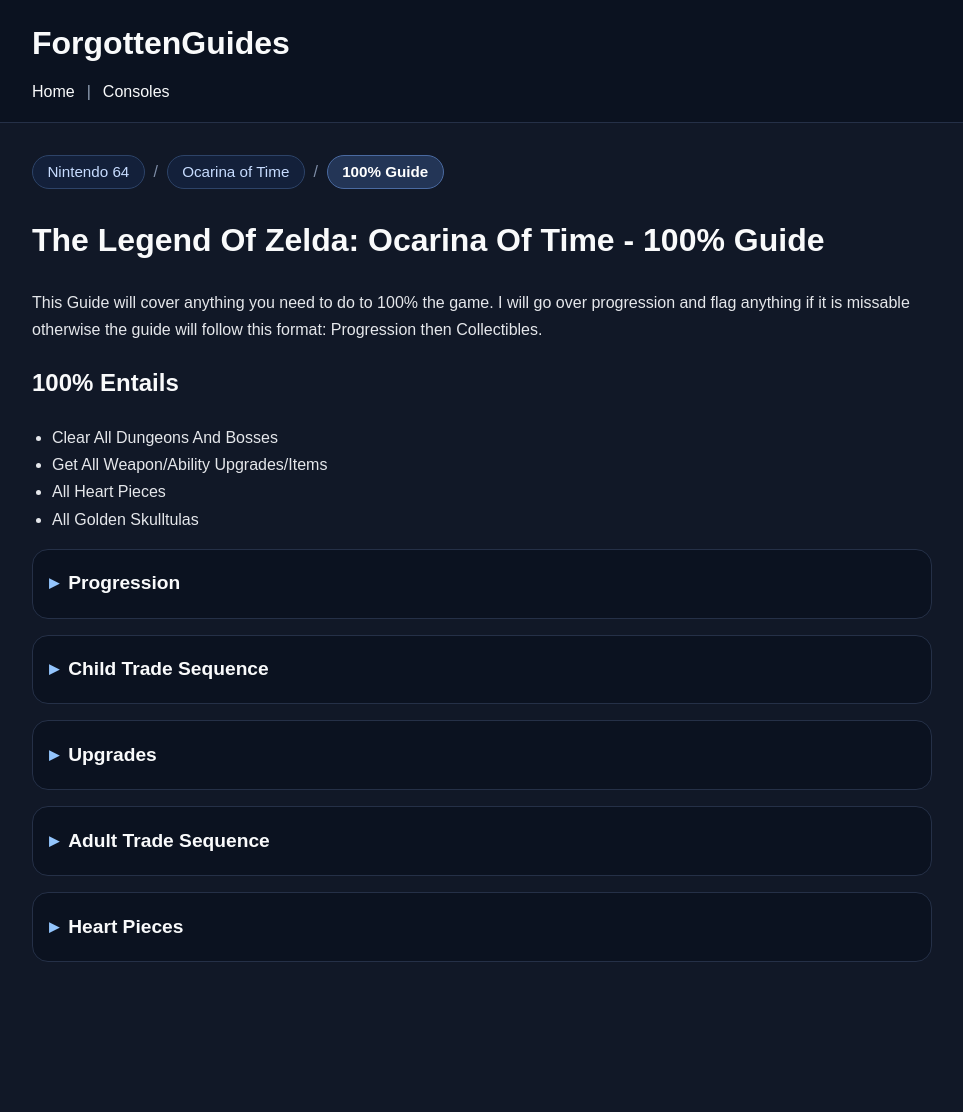
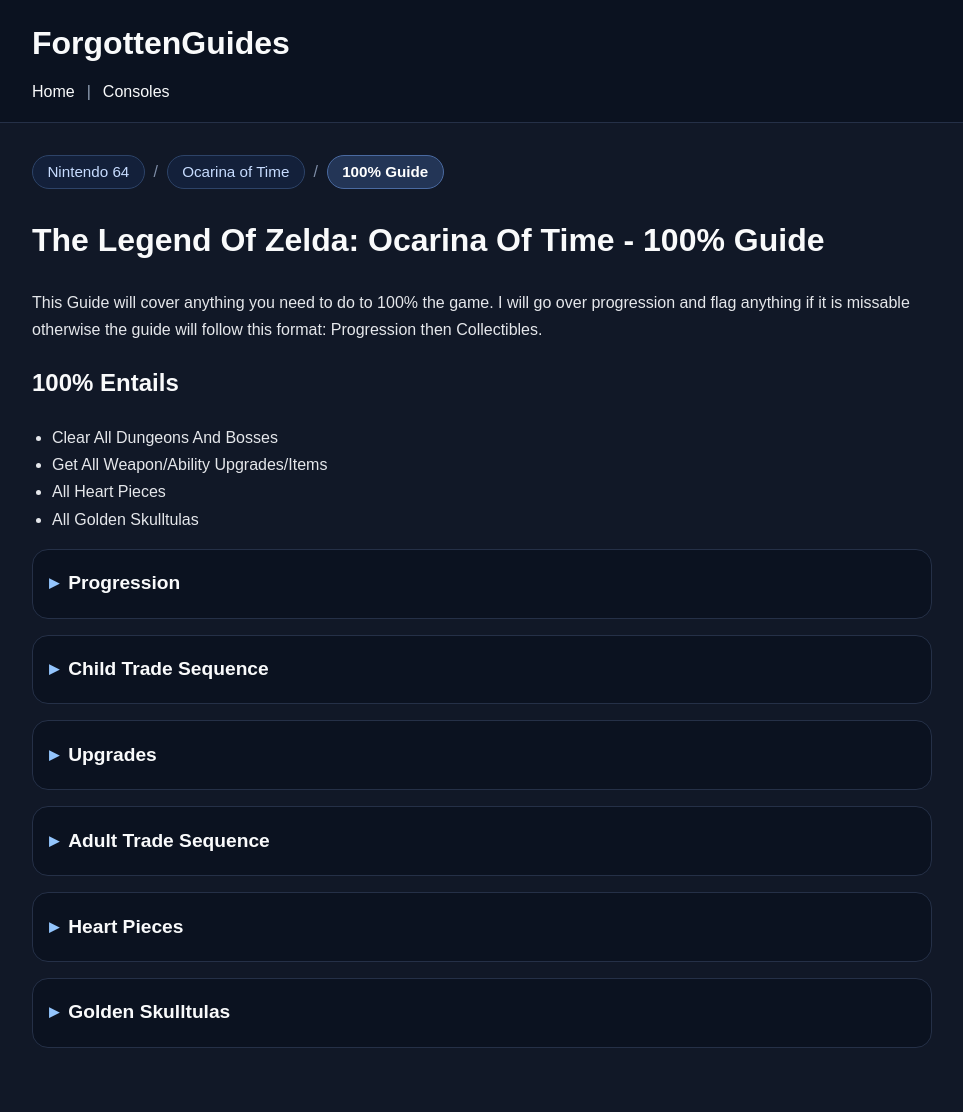
Before and after one commit to ForgottenGem/ForgottenGuides, a Jekyll site: the page built from n64/oot/100-percent-guideoot.md, in a window 1280 px wide. Shown: the whole page, without its empty margins (158-1121 px from the left). Built offline with Jekyll 4.4.1, drawn with Linux system fonts in a browser that asks for light colours; before the commit the page ends 1026 px from its top, so only the background shows below that.

Commit message:
Update 100-percent-guideoot.md

```diff
--- a/n64/oot/100-percent-guideoot.md
+++ b/n64/oot/100-percent-guideoot.md
@@ -169,7 +169,7 @@ Progression then Collectibles.
 <details class="console-guide-section">
   <summary>Child Trade Sequence</summary>
   <ul>
-    <li>Keaton Mask
+    <li># Keaton Mask
       <figure class="image-block">
          <img src="{{ '/assets/images/crash1/C1LIGHTSOUT.PNG' | relative_url }}"
               alt="lv33"
@@ -555,12 +555,82 @@ Progression then Collectibles.
         <summary>Adult Link</summary>
         <ul>
           <li>
-            <a class="button-link" href="{{ '/n64/' | relative_url }}">
-              Temp
-            </a>
+            <details class="console-guide-section">
+              <summary>Kokiri Forest / Lost Woods</summary>
+              <ul>
+                <li>
+                  Claim Check
+                  <figure class="image-block">
+                     <img src="{{ '/assets/images/crash1/C1LIGHTSOUT.PNG' | relative_url }}"
+                          alt="lv33"
+                          class="guide-art">
+                  </figure>
+                  <p>
+                  Firstly since we now have the yellow gem I reccomend doing Lights Out now as it grants you the purple gem upon completion. after your practice with the level it shouldn't be too bad and when you reach the gem platform most of the way through take it up to get the rest of the boxes and end the level as there isn't any after the gem platform.
+                  </p>
+                </li>
+              </ul>
+            </details>
           </li>
         </ul>
       </details>
     </li>
   </ul>
 </details>
+
+
+<details class="console-guide-section">
+  <summary>Golden Skulltulas</summary>
+  <ul>
+    <li>
+      <details class="console-guide-section">
+        <summary>Child Link</summary>
+        <ul>
+          <li>
+            <details class="console-guide-section">
+              <summary>Kokiri Forest / Lost Woods</summary>
+              <ul>
+                <li>
+                  Claim Check
+                  <figure class="image-block">
+                     <img src="{{ '/assets/images/crash1/C1LIGHTSOUT.PNG' | relative_url }}"
+                          alt="lv33"
+                          class="guide-art">
+                  </figure>
+                  <p>
+                  Firstly since we now have the yellow gem I reccomend doing Lights Out now as it grants you the purple gem upon completion. after your practice with the level it shouldn't be too bad and when you reach the gem platform most of the way through take it up to get the rest of the boxes and end the level as there isn't any after the gem platform.
+                  </p>
+                </li>
+              </ul>
+            </details>
+          </li>
+        </ul>
+      </details>
+    </li>
+    <li>
+      <details class="console-guide-section">
+        <summary>Adult Link</summary>
+        <ul>
+          <li>
+            <details class="console-guide-section">
+              <summary>Kokiri Forest / Lost Woods</summary>
+              <ul>
+                <li>
+                  Claim Check
+                  <figure class="image-block">
+                     <img src="{{ '/assets/images/crash1/C1LIGHTSOUT.PNG' | relative_url }}"
+                          alt="lv33"
+                          class="guide-art">
+                  </figure>
+                  <p>
+                  Firstly since we now have the yellow gem I reccomend doing Lights Out now as it grants you the purple gem upon completion. after your practice with the level it shouldn't be too bad and when you reach the gem platform most of the way through take it up to get the rest of the boxes and end the level as there isn't any after the gem platform.
+                  </p>
+                </li>
+              </ul>
+            </details>
+          </li>
+        </ul>
+      </details>
+    </li>
+  </ul>
+</details>
```
